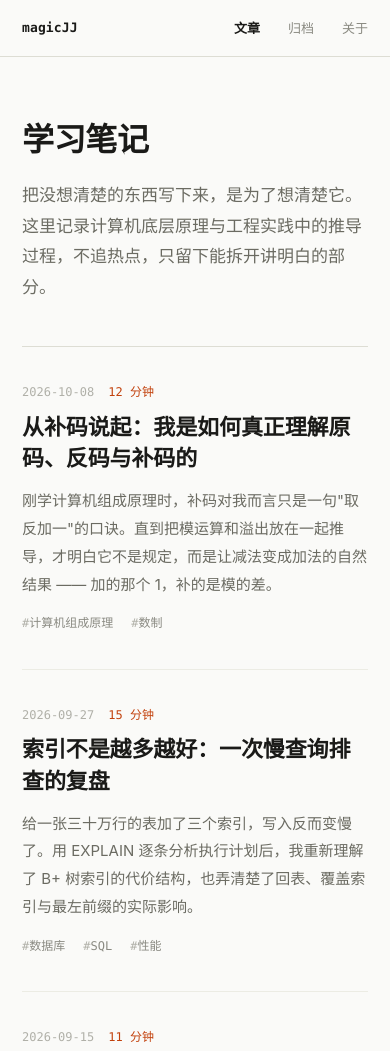
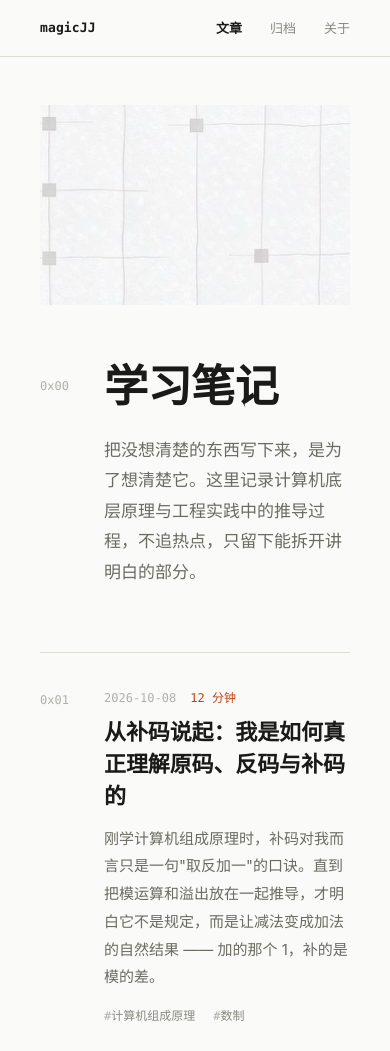
Before and after one commit to ljjyxzy/ljjyxzy.github.io, a plain HTML site: page index.html in a window 390 px wide. Shown: the top 1051 px of the page. Drawn offline with Linux system fonts and the light colour scheme.

Commit message:
feat: 固定 PC 版布局、加宽版面、首页横幅与关于页头像

```diff
--- a/index.html
+++ b/index.html
@@ -2,7 +2,7 @@
 <html lang="zh-CN">
 <head>
 <meta charset="UTF-8">
-<meta name="viewport" content="width=device-width, initial-scale=1.0">
+<meta name="viewport" content="width=1280">
 <title>magicJJ 学习笔记</title>
 <meta name="description" content="magicJJ 的计算机学习笔记 —— 计算机组成原理、数据库、算法、操作系统、编程开发。">
 <meta name="author" content="magicJJ">
@@ -23,6 +23,10 @@
   </header>
 
   <main class="wrap">
+
+    <figure class="banner">
+      <img src="assets/banner.jpg" alt="" width="1160" height="199" loading="eager" decoding="async">
+    </figure>
 
     <section class="hero">
       <div class="row">
--- a/style.css
+++ b/style.css
@@ -39,7 +39,7 @@
 
   /* 布局：左侧地址栏宽度 */
   --rail:      64px;
-  --content:   720px;
+  --content:   820px;
 
   --ease: cubic-bezier(0.4, 0, 0.2, 1);
 }
@@ -140,10 +140,26 @@ a {
 .nav a:hover { color: var(--ink); }
 .nav a.on { color: var(--ink); font-weight: 600; }
 
+/* ---------- 首页横幅 ---------- */
+
+.banner {
+  margin: 0;
+  padding-top: 48px;
+}
+
+.banner img {
+  display: block;
+  width: 100%;
+  height: 200px;
+  object-fit: cover;
+  object-position: center;
+  border-radius: 2px;
+}
+
 /* ---------- 站头 ---------- */
 
 .hero {
-  padding: 96px 0 64px;
+  padding: 56px 0 64px;
 }
 
 .hero h1 {
@@ -422,6 +438,19 @@ a {
 
 /* ---------- 关于 ---------- */
 
+.portrait {
+  margin: 0 0 36px;
+}
+
+.portrait img {
+  display: block;
+  width: 96px;
+  height: 96px;
+  object-fit: cover;
+  border-radius: 50%;
+  border: 1px solid var(--rule);
+}
+
 .prose {
   padding: 24px 0 80px;
   font-size: var(--fs-lead);
@@ -463,17 +492,11 @@ button:focus-visible {
   outline-offset: 3px;
 }
 
-/* ---------- 窗口较窄时收起地址栏 ---------- */
-
-@media (max-width: 720px) {
-  .wrap { padding: 0 22px; }
-  .row, .arch li { grid-template-columns: 1fr; }
-  .rail { display: none; }
-  .hero { padding: 64px 0 44px; }
-  .hero h1 { font-size: 32px; }
-  .art-head h1 { font-size: 27px; }
-  .foot-in { flex-direction: column; gap: 8px; }
-}
+/* ---------- 固定 PC 版布局 ----------
+   刻意不做窄屏适配：所有设备（含手机）统一按
+   PC 版渲染，页面整体等比缩放显示。
+   若要恢复响应式，重新加上 max-width 断点并
+   把各页 viewport 改回 width=device-width 即可。 */
 
 /* 尊重减少动效 */
 @media (prefers-reduced-motion: reduce) {
```
Also changed, not shown: about.html (+5 -1 lines), archive.html (+1 -1 lines), post.html (+1 -1 lines), assets/avatar.jpg (added), assets/banner.jpg (added).
